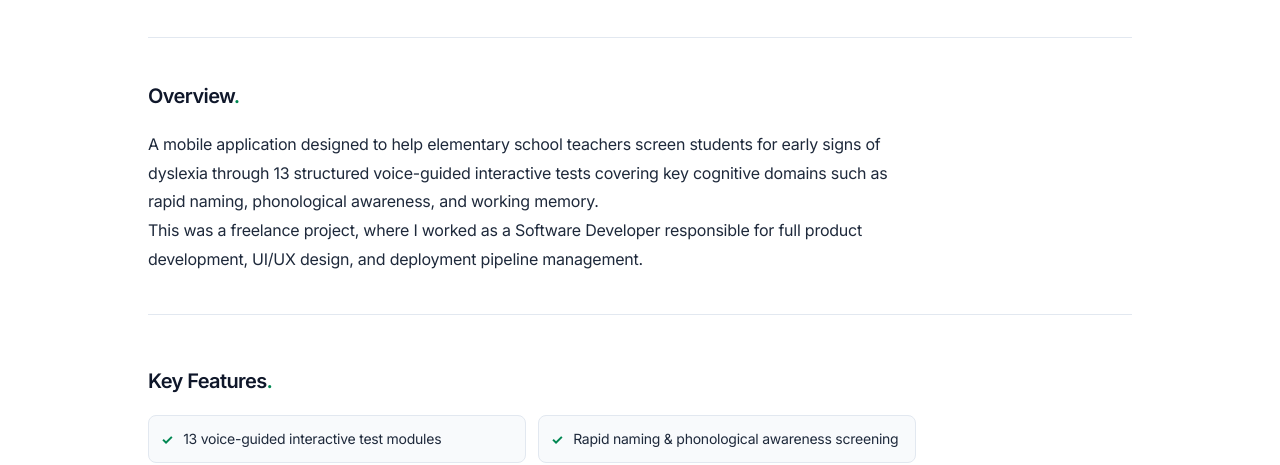
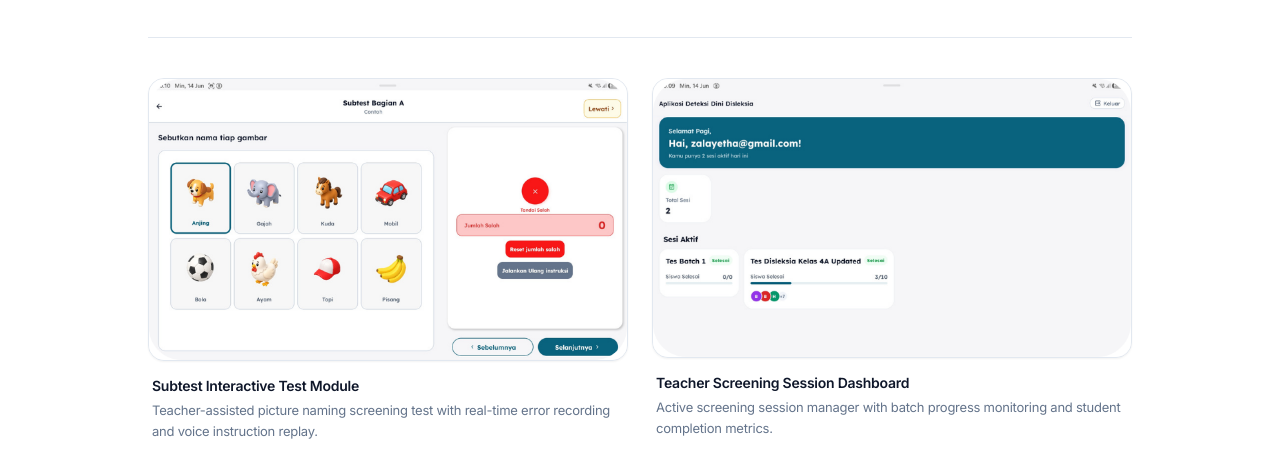
Before and after one commit to Zalayetha/personal-website, an Astro site: page /work/dyslexia-early-detection in a window 1280 px wide. Shown: the part 353-818 px from the top of the page. Built offline with nearby package versions, Linux system fonts and the light colour scheme; Astro itself is replaced by a stand-in of ours.

Commit message:
feat(projects): add application documentation screenshots for dyslexia screening project

```diff
--- a/src/data/portfolio.ts
+++ b/src/data/portfolio.ts
@@ -49,7 +49,14 @@ export interface BlogPost {
   images?: string[];
 }
 
+export interface ProjectDocumentation {
+  title: string;
+  image: string;
+  caption?: string;
+}
+
 export interface Project {
+  documentation?: ProjectDocumentation[];
   title: string;
   slug: string;
   tagline: string;
@@ -338,6 +345,20 @@ export const projects: Project[] = [
   {
     title: "Dyslexia Early Detection",
     slug: "dyslexia-early-detection",
+    documentation: [
+      {
+        title: "Subtest Interactive Test Module",
+        image: "/assets/dyslexia-subtest.png",
+        caption:
+          "Teacher-assisted picture naming screening test with real-time error recording and voice instruction replay.",
+      },
+      {
+        title: "Teacher Screening Session Dashboard",
+        image: "/assets/dyslexia-dashboard.png",
+        caption:
+          "Active screening session manager with batch progress monitoring and student completion metrics.",
+      },
+    ],
     tagline: "Voice-guided cognitive screening mobile app for elementary school educators",
     summary: `
       A mobile application designed to help elementary school
--- a/src/pages/work/[slug].astro
+++ b/src/pages/work/[slug].astro
@@ -27,6 +27,7 @@ const {
     image,
     iconName,
     screenshots,
+    documentation,
     techStack,
     features,
     links,
@@ -167,8 +168,35 @@ const learningsParagraphs = parseParagraphs(iveLearned);
                 </div>
             </header>
 
-            <!-- Hero Visual Showcase -->
-            {screenshots && (
+            <!-- Hero Visual Showcase / Documentation -->
+            {documentation && documentation.length > 0 ? (
+                <section class="mb-12">
+                    <div class="grid grid-cols-1 md:grid-cols-2 gap-5 sm:gap-6">
+                        {documentation.map((item) => (
+                            <figure class="m-0 flex flex-col">
+                                <div class="rounded-2xl overflow-hidden border border-[#e2e8f0] bg-[#f8fafc] shadow-xs hover:border-[#008752]/30 transition-all">
+                                    <img
+                                        src={item.image}
+                                        alt={item.title}
+                                        class="w-full h-auto object-cover"
+                                        loading="eager"
+                                    />
+                                </div>
+                                <figcaption class="pt-3 px-1">
+                                    <span class="block text-[14px] font-semibold text-[#0f172a]">
+                                        {item.title}
+                                    </span>
+                                    {item.caption && (
+                                        <span class="block text-[13px] text-[#64748b] leading-[1.6] mt-0.5">
+                                            {item.caption}
+                                        </span>
+                                    )}
+                                </figcaption>
+                            </figure>
+                        ))}
+                    </div>
+                </section>
+            ) : screenshots ? (
                 <section class="mb-12">
                     <div class="rounded-2xl overflow-hidden border border-[#e2e8f0] bg-[#f8fafc] shadow-xs">
                         <img
@@ -179,7 +207,7 @@ const learningsParagraphs = parseParagraphs(iveLearned);
                         />
                     </div>
                 </section>
-            )}
+            ) : null}
 
             <!-- Case Study Content -->
             <div class="space-y-12">
```
Also changed, not shown: public/assets/dyslexia-dashboard.png (added), public/assets/dyslexia-subtest.png (added).
